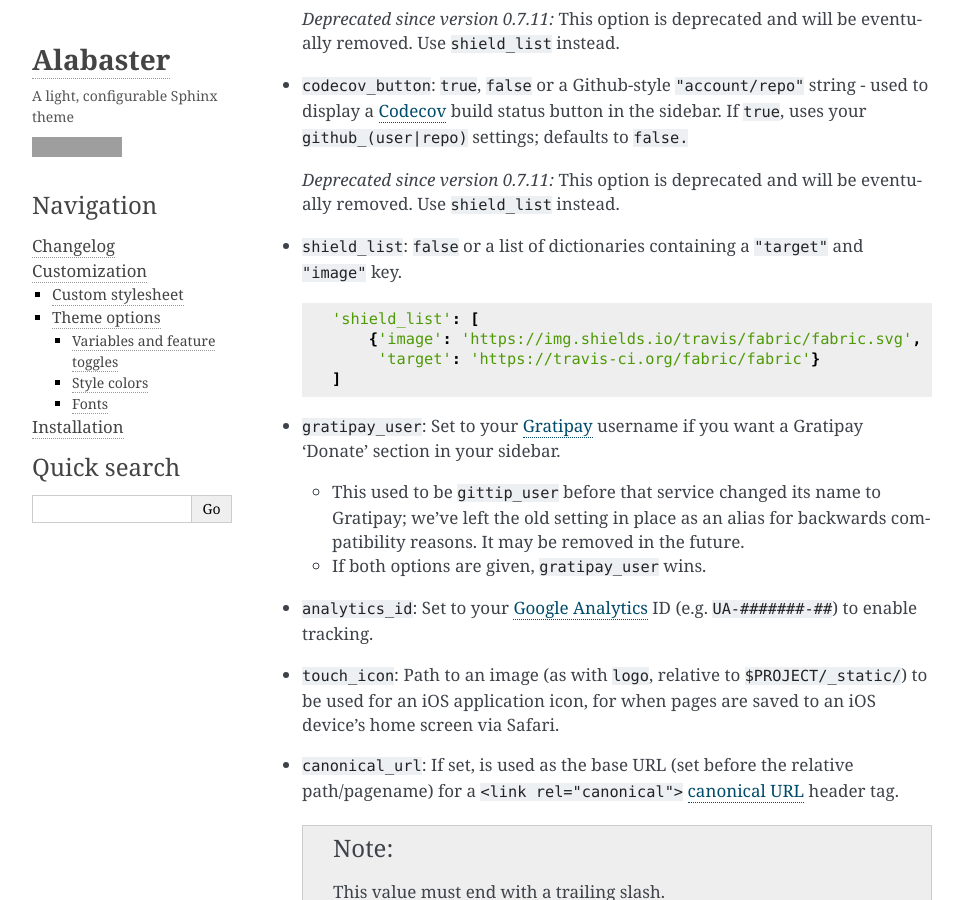
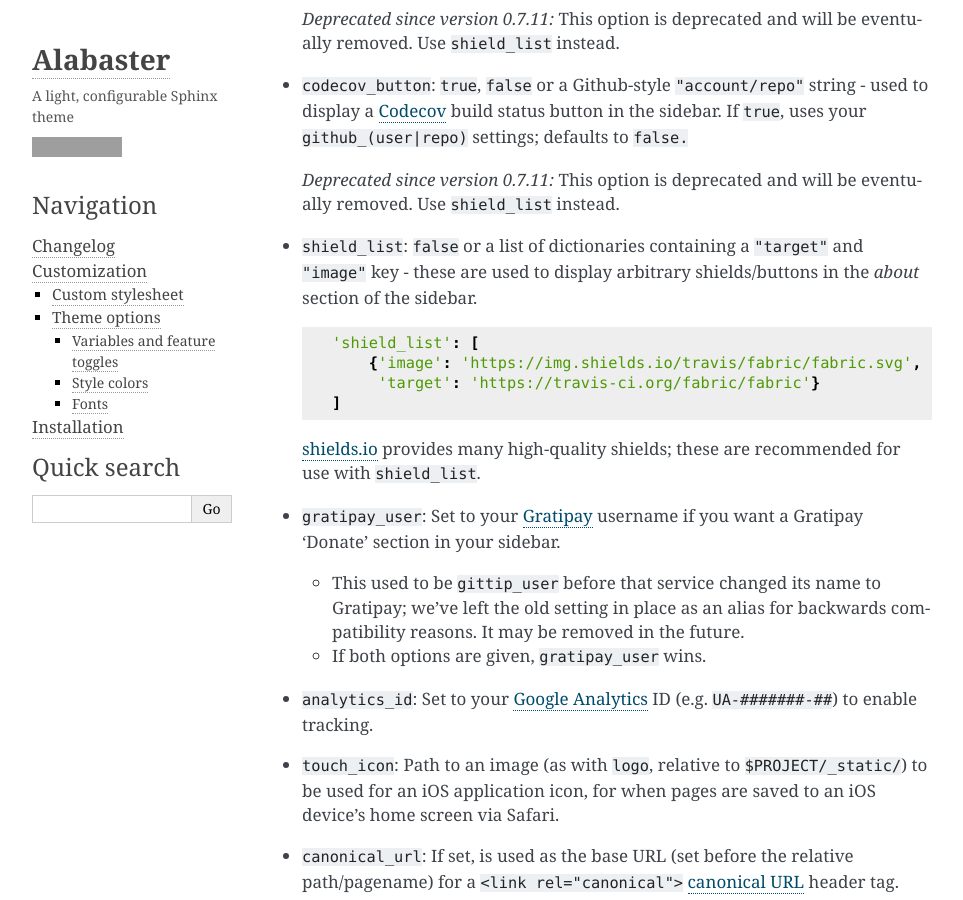
Before and after one commit to sphinx-doc/alabaster, a Sphinx documentation site: the page built from docs/customization.rst, in a window 1280 px wide and 900 px high, scrolled down 2454 px. Shown: the whole window, without its empty margins (148-1111 px from the left). Built offline with Sphinx 7.4.7, drawn with Linux system fonts in a browser that asks for light colours; grey boxes are pictures that could not be loaded.

Commit message:
customization: better explanation what shield_list does
also provide a suggested shield provider

```diff
--- a/docs/customization.rst
+++ b/docs/customization.rst
@@ -125,7 +125,8 @@ Variables and feature toggles
      ``shield_list`` instead.
 
 * ``shield_list``: ``false`` or a list of dictionaries containing a
-  ``"target"`` and ``"image"`` key.
+  ``"target"`` and ``"image"`` key - these are used to display
+  arbitrary shields/buttons in the `about` section of the sidebar.
 
   .. code-block:: python
 
@@ -133,6 +134,9 @@ Variables and feature toggles
           {'image': 'https://img.shields.io/travis/fabric/fabric.svg',
            'target': 'https://travis-ci.org/fabric/fabric'}
       ]
+
+  `shields.io <http://shields.io/>`_ provides many high-quality
+  shields; these are recommended for use with ``shield_list``.
 
 * ``gratipay_user``: Set to your `Gratipay <https://gratipay.com>`_ username
   if you want a Gratipay 'Donate' section in your sidebar.
```
